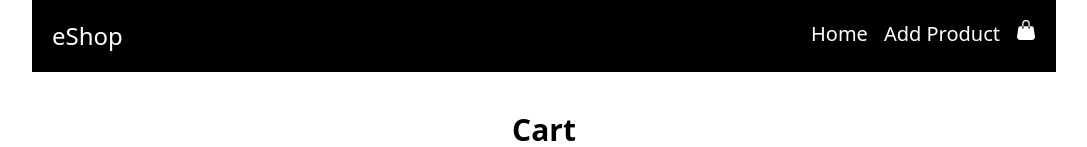
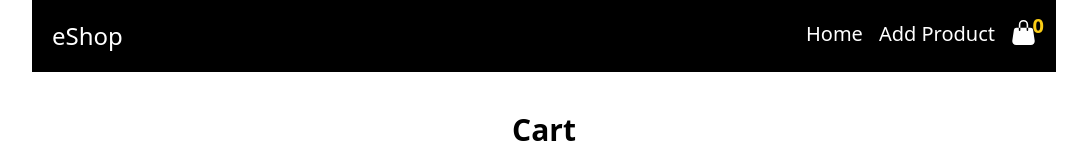
Before and after one commit to Usamaraoo/eShop, a React (Create React App) app in the folder frontend/: page /cart in a window 1280 px wide. Shown: the top 147 px of the page, without its empty margins (96-1183 px from the left). Built offline with nearby package versions, Linux system fonts and the light colour scheme.

Commit message:
added no to card icon in navbar

```diff
--- a/frontend/src/Layouts/Nabvar.jsx
+++ b/frontend/src/Layouts/Nabvar.jsx
@@ -15,11 +15,12 @@ export default function Nabvar() {
                     </Link>
                 </div>
                 {/* Links */}
-                <div className='flex gap-4  text-xl'>
+                <div className='flex gap-4  text-xl '>
                     <Link to='/'>Home</Link>
                     <Link to='/addProduct'>Add Product</Link>
-                    <Link to='/cart'>
-                        <BsHandbagFill />
+                    <Link  className='relative' to='/cart'>
+                        <span className='absolute font-bold -right-2 text-yellow-400 -top-2 z-10'>0</span>
+                        <BsHandbagFill size={25}/>
                     </Link>
                 </div>
             </div>
```
